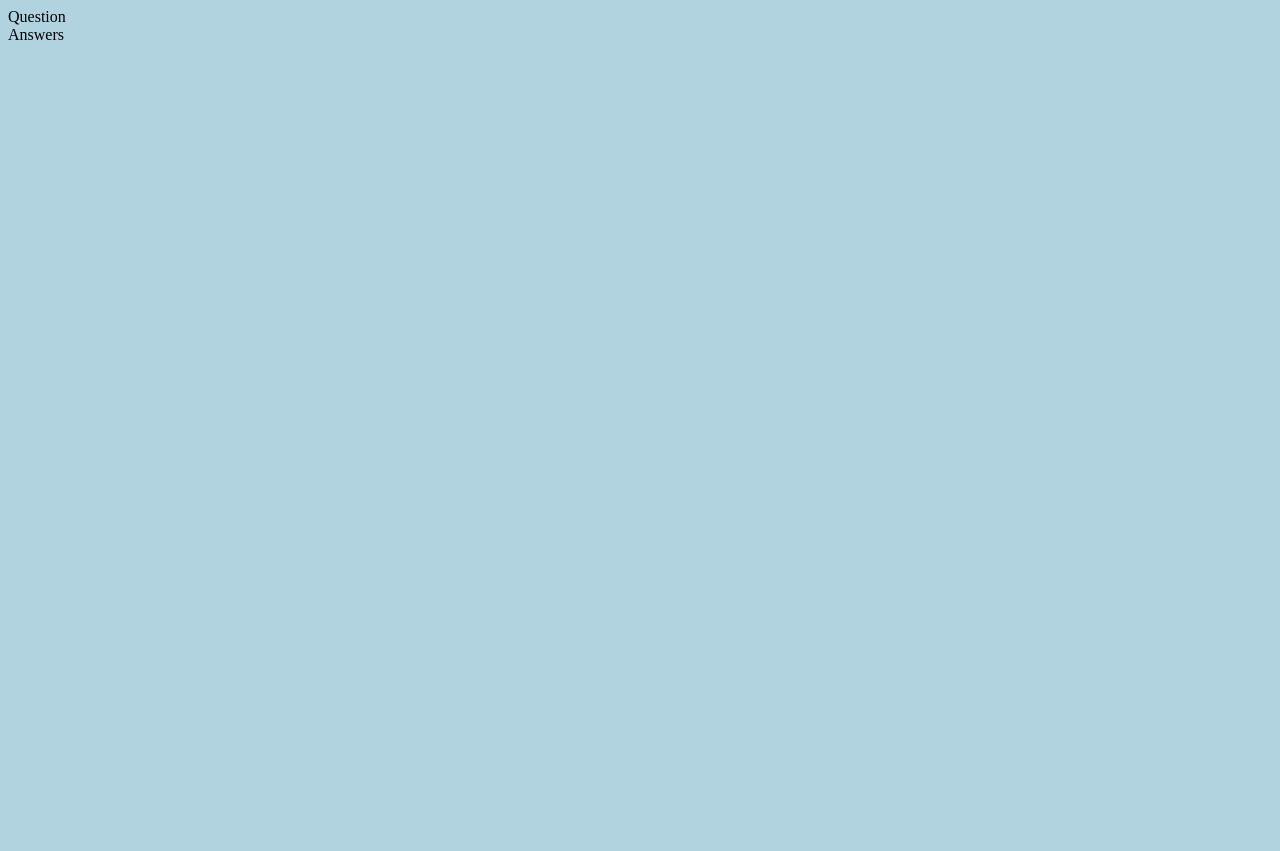
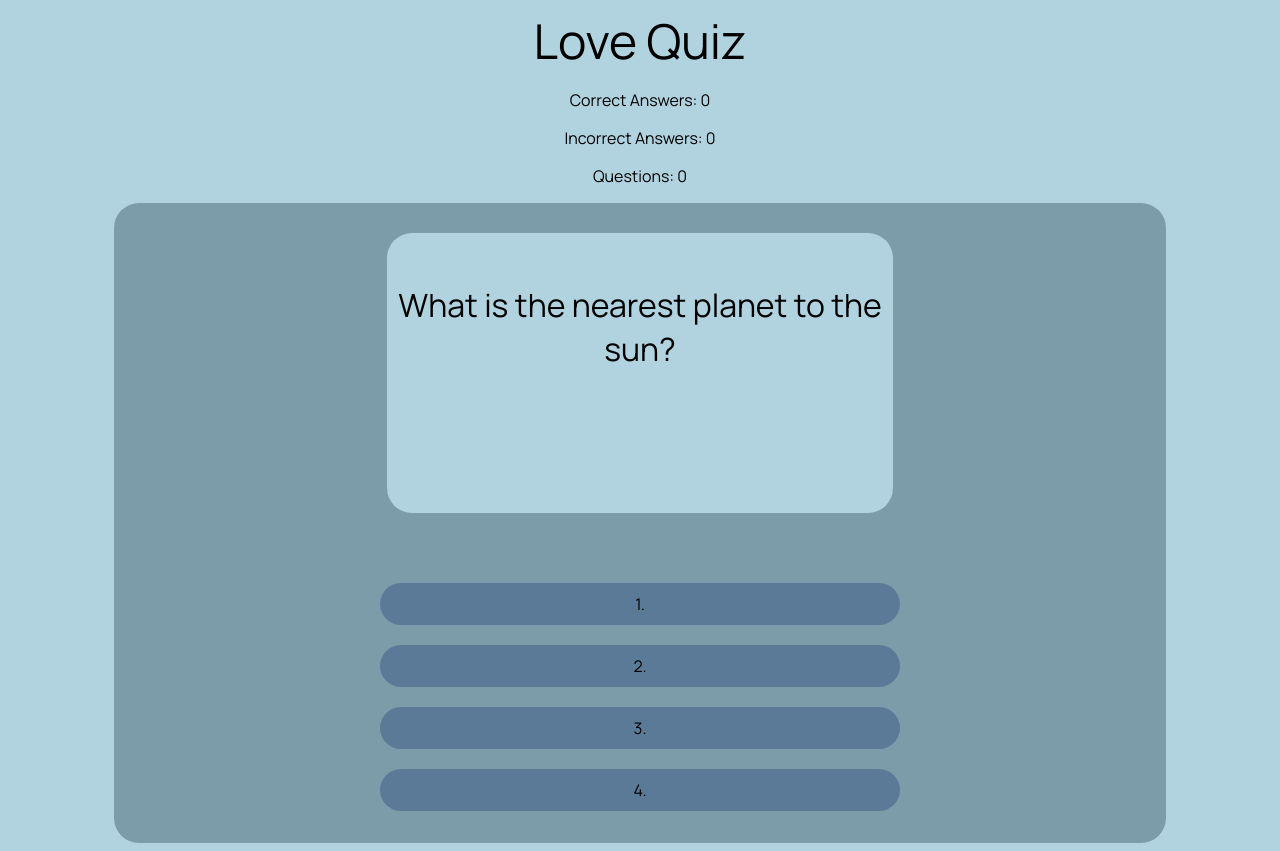
Before and after one commit to AlinaPanasenko/love-quiz, a plain HTML site: page index.html in a window 1280 px wide. Before the commit the page ends 800 px from the top, so only its background shows below. Drawn offline with Linux system fonts and the light colour scheme.

Commit message:
Add preliminary html and css code. Start js code with runGame function

```diff
--- a/assets/css/style.css
+++ b/assets/css/style.css
@@ -1,3 +1,55 @@
 body {
     background-color: #b0d3df;
+    font-family: 'Manrope', sans-serif;
+    text-align: center;
 }
+
+
+heading {
+    text-align: center;
+    font-size: 3rem;
+}
+
+/* --------- Game layout */
+
+
+#quiz-box {
+
+    background-color: #7B9CA8;
+    height: 600px;
+    width: 80%;
+    margin-top: auto;
+    margin-bottom: auto;
+    margin-left: auto;
+    margin-right: auto;
+    border-radius: 25px;
+    padding: 20px;
+}
+
+.flexbox-container {
+    margin-top: 50px;
+    display: flex;
+    flex-direction: row;
+    flex-wrap: wrap;
+    justify-content: center;
+
+}
+
+.answer-option {
+    width: 500px;
+    margin: 10px;
+    padding: 10px;
+    background-color: #5A7A98;
+    border-radius: 25px;
+}
+
+.question-area {
+    display: inline-block;
+    border-radius: 25px;
+    height: 30%;
+    width: 50%;
+    background-color: #b0d3df;
+    font-size: 2rem;
+    margin: 10px;
+    padding: 50px 0;
+}
--- /dev/null
+++ b/assets/js/library.js
@@ -0,0 +1,20 @@
+
+export let questions = [
+{
+    question: "What is the nearest planet to the sun?",
+    options: ["Venus", "Mercury", "Saturn", "Uranus"],
+    answer: 1
+},
+{
+    question: "Name the person who won two separate Nobel prizes in two scientific fields.",
+    options: ["Marie Curie", "Linus Pauling", "Lord Rayleigh", "Uranus"],
+    answer: 0
+}
+
+
+
+
+
+
+
+]
--- a/assets/js/script.js
+++ b/assets/js/script.js
@@ -1 +1,34 @@
-console.log('Connected!');
+//Part of the code adapted from James Q Quick tutorial video. See Readme file for full credit.
+// ... helped me to connect js files together
+import { questions } from './library.js'
+
+const question = document.getElementById('question');
+const options = Array.from(document.getElementsByClassName('answer-option'));
+let questionIndex = 0;
+const MAX_Questions = 5;
+
+let currentQuestion = {};
+let acceptAnswer = true;
+let score = 0;
+let questionCounter = 0;
+let availableQuestions = [];
+
+// start and running the game and generating questions for quiz
+function runGame() {
+    questionCounter = 0;
+    score = 0;
+    availableQuestions = questions;
+    console.log(availableQuestions);
+    startNewQuiz();
+}
+
+function startNewQuiz() {
+
+    questionCounter++;
+    let questionIndex = Math.floor(Math.random() * availableQuestions.length);
+    currentQuestion = availableQuestions[questionIndex];
+    question.innerText = currentQuestion.question;
+
+}
+
+runGame();
--- a/index.html
+++ b/index.html
@@ -5,12 +5,32 @@
     <meta http-equiv="X-UA-Compatible" content="IE=edge">
     <meta name="viewport" content="width=device-width, initial-scale=1.0">
     <link rel="stylesheet" href="assets/css/style.css">
+    <link rel="preconnect" href="https://fonts.googleapis.com">
+    <link rel="preconnect" href="https://fonts.gstatic.com" crossorigin>
+    <link href="https://fonts.googleapis.com/css2?family=Manrope&family=Work+Sans:wght@300&display=swap" rel="stylesheet">
     <title>Love Quiz</title>
 </head>
 <body>
-    <div>Question</div>
-    <div>Answers</div>
+    <heading>Love Quiz</heading>
+<div class="score-area">
+    <p class="scores">Correct Answers: <span id="score">0</span></p>
+    <p class="scores">Incorrect Answers: <span id="incorrect">0</span></p>
+    <p class="scores">Questions: <span id="incorrect">0</span></p>
+</div>
+<section id="quiz-box">
+    <div class="question-area">
+        <div id="question">Question</div>
 
-    <script src="assets/js/script.js"></script>
+    </div>
+    <div class="answer-area flexbox-container">
+
+        <div class="answer-option" data-munber = "1">1.</div>
+        <div class="answer-option" data-munber = "2">2.</div>
+        <div class="answer-option" data-munber = "3">3.</div>
+        <div class="answer-option" data-munber = "4">4.</div>
+
+    </div>
+</section>
+    <script src="assets/js/script.js" type="module"></script>
 </body>
 </html>
```
